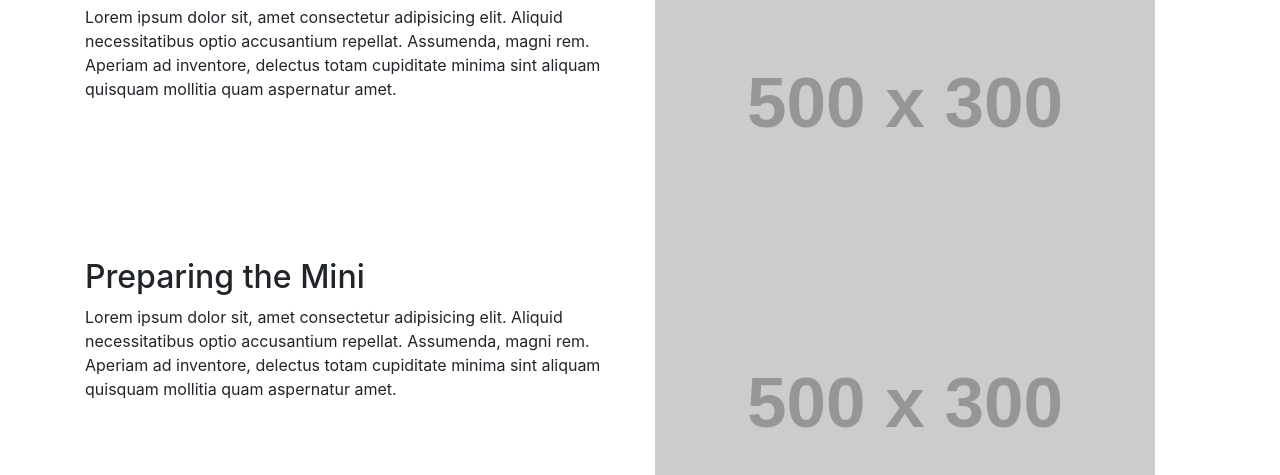
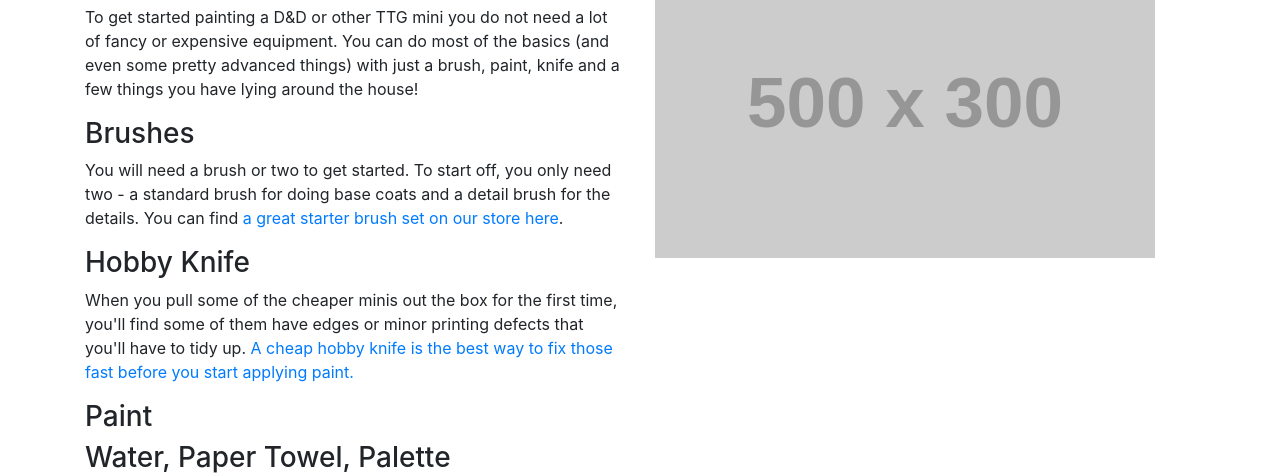
Before and after one commit to emmacarter1024/hobby-test, a plain HTML site: page how-to/minis/minis_start.html in a window 1280 px wide. Shown: the part 477-952 px from the top of the page. Drawn offline with nearby package versions, Linux system fonts and the light colour scheme; placeholder pictures from the web are drawn by us.

Commit message:
some changes I did

```diff
--- a/how-to/minis/minis_start.html
+++ b/how-to/minis/minis_start.html
@@ -73,7 +73,14 @@
         <div class="row">
             <div class="col-12 col-lg-6">
                 <h2>What Do I Need?</h2>
-                <p>Lorem ipsum dolor sit, amet consectetur adipisicing elit. Aliquid necessitatibus optio accusantium repellat. Assumenda, magni rem. Aperiam ad inventore, delectus totam cupiditate minima sint aliquam quisquam mollitia quam aspernatur amet.</p>
+                <p>To get started painting a D&D or other TTG mini you do not need a lot of fancy or expensive equipment. You can do most of the basics (and even some pretty advanced things) with just a brush, paint, knife and a few things you have lying around the house!</p>
+                <h3>Brushes</h3>
+                <p>You will need a brush or two to get started. To start off, you only need two - a standard brush for doing base coats and a detail brush for the details. You can find <a href=#>a great starter brush set on our store here</a>.</p>
+                <h3>Hobby Knife</h3>
+                <p>When you pull some of the cheaper minis out the box for the first time, you'll find some of them have edges or minor printing defects that you'll have to tidy up. <a href=#>A cheap hobby knife is the best way to fix those fast before you start applying paint.</a></p>
+                <h3>Paint</h3>
+                <h3>Water, Paper Towel, Palette</h3>
+                <h3>Miniature Figurine</h3>
             </div>
             <div class="col-12 col-lg-6">
                 <img src="https://via.placeholder.com/500x300">
```
